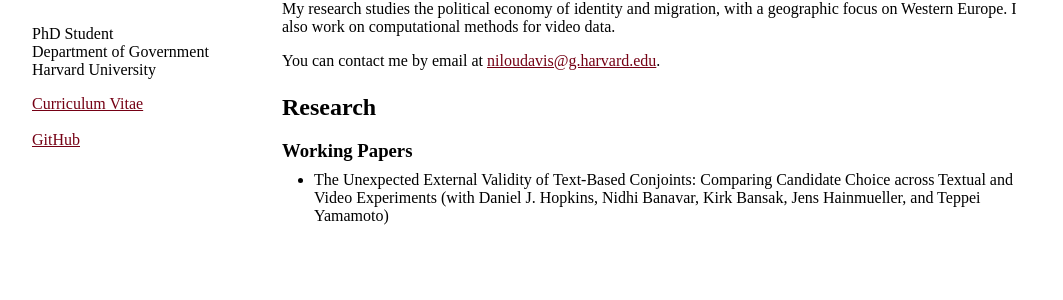
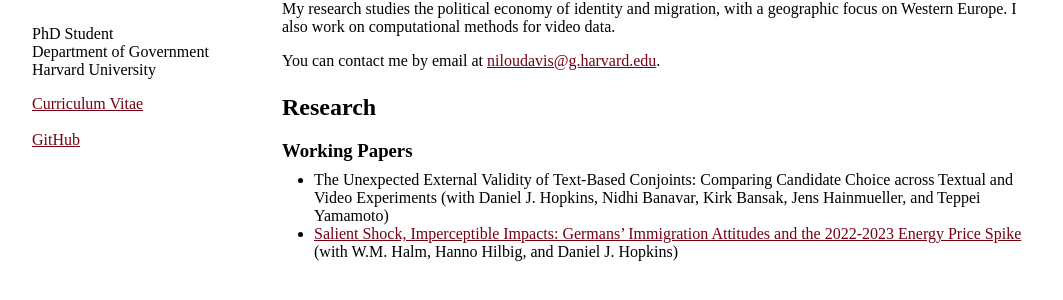
Before and after one commit to niloudavis/niloudavis.github.io, a plain HTML site: page index.html in a window 1280 px wide. Shown: the part 94-394 px from the top of the page, without its empty margins (108-1171 px from the left). Drawn offline with Linux system fonts and the light colour scheme.

Commit message:
Update index.html

```diff
--- a/index.html
+++ b/index.html
@@ -157,6 +157,15 @@
           Another abstract. Give each one a unique id and pass that id to toggleAbstract.
         </div>-->
       </li>
+
+      <li><a href="https://doi.org/10.31235/osf.io/ck7aj_v2">Salient Shock, Imperceptible Impacts:  Germans’ Immigration Attitudes and the 2022-2023 Energy Price Spike</a> (with W.M. Halm, Hanno Hilbig, and Daniel J. Hopkins)
+    <!--<a href="javascript:void(0);" onclick="toggleAbstract('abstract-wp2')">[abstract]</a>
+    <div id="abstract-wp2" class="abstract">
+    Another abstract.-->
+    </div>
+    </li>
+
+
     </ul>
 
      <!--<h4>Methodological</h4>
```
